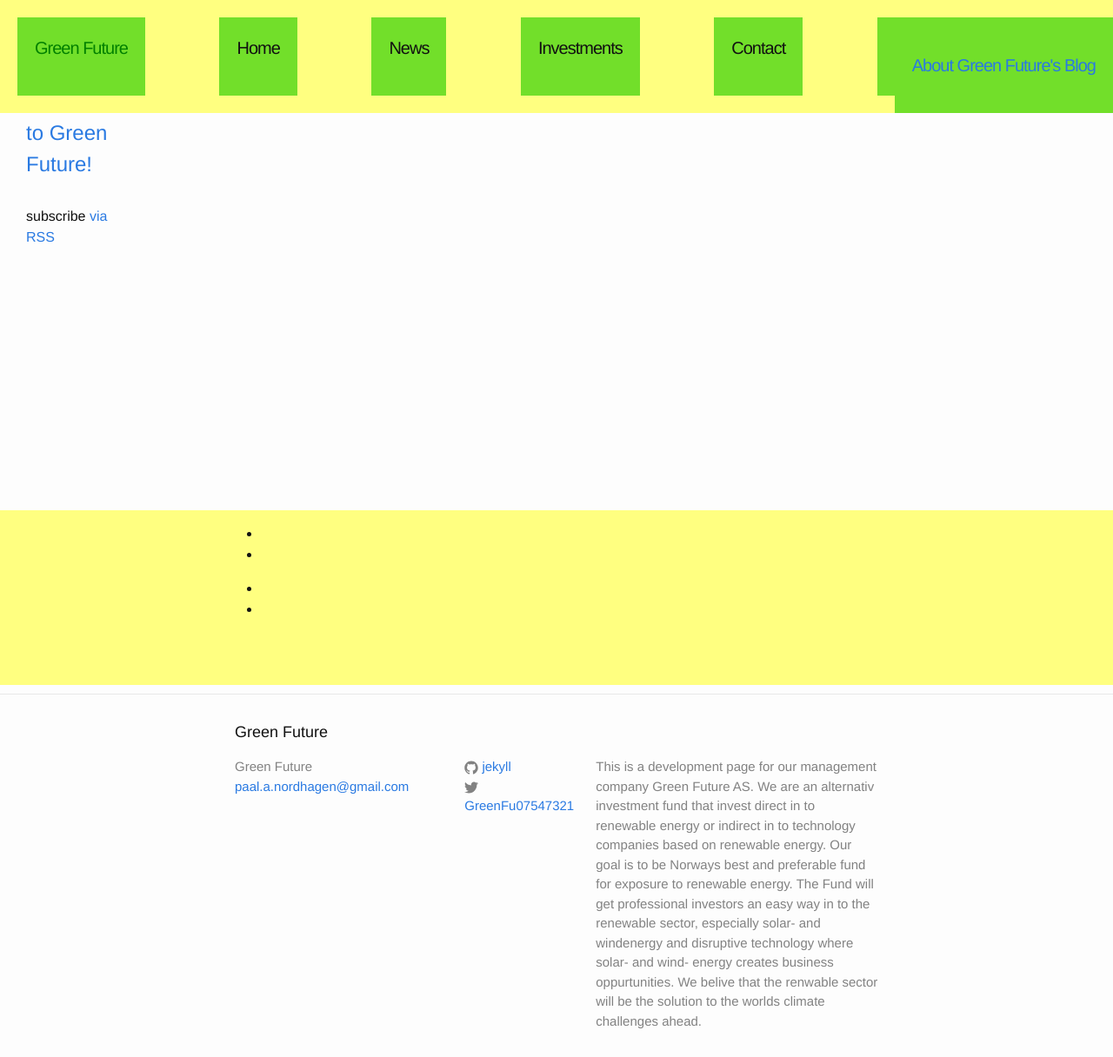
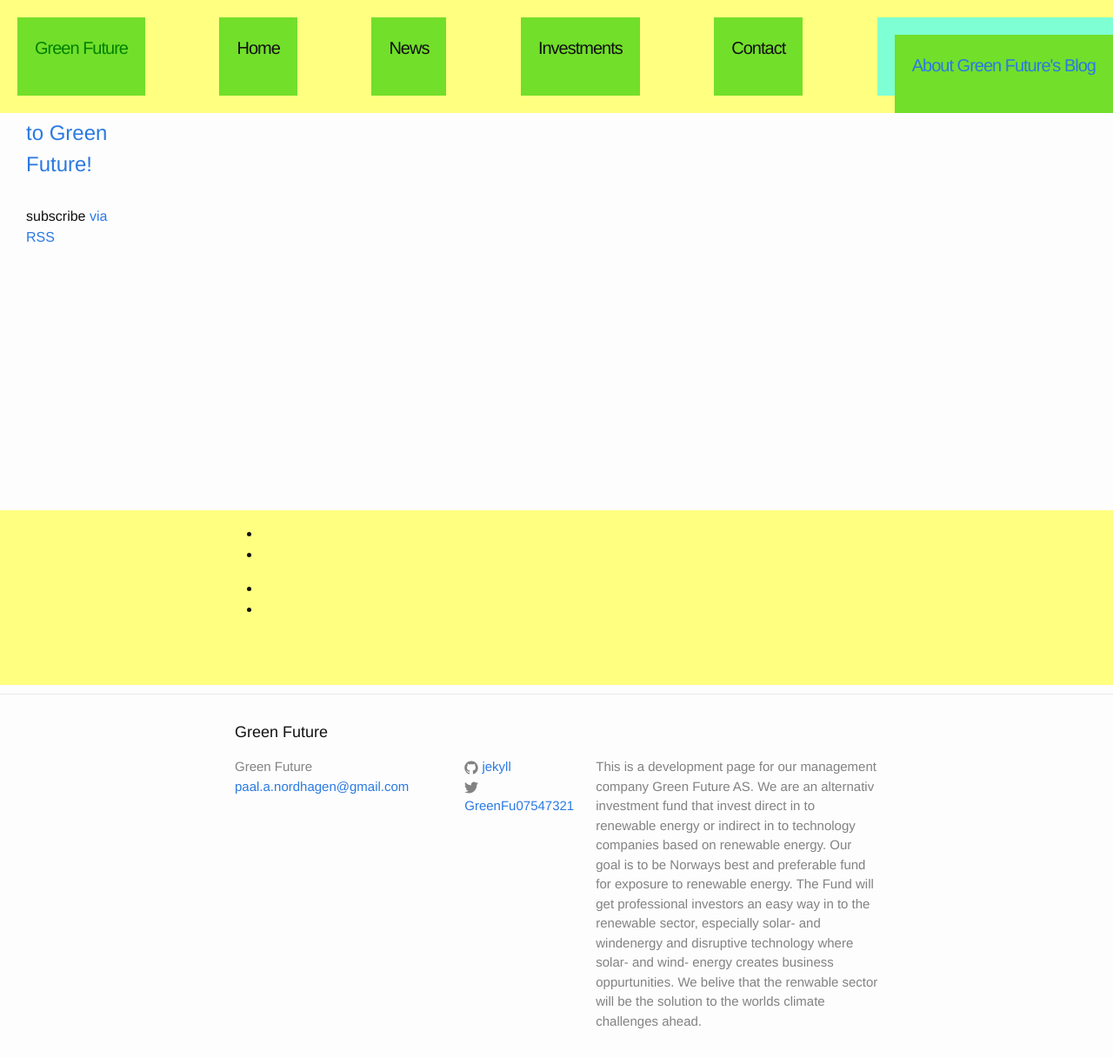
Before and after one commit to Paal-August/Paal-August.github.io, a Jekyll site: the page built from index.html, in a window 1280 px wide and 1216 px high. Shown: the whole window at 87% size. Built offline with Jekyll 4.4.1, drawn with Linux system fonts in a browser that asks for light colours.

Commit message:
Update _layout.scss

```diff
--- a/_sass/_layout.scss
+++ b/_sass/_layout.scss
@@ -85,7 +85,7 @@
     height:50px;
     letter-spacing: -1px;
     padding:20px;
-    background-color:#72DF2A;
+    background-color:Aquamarine;
     display:inline-block;
 }
 .menu-icon {
```
